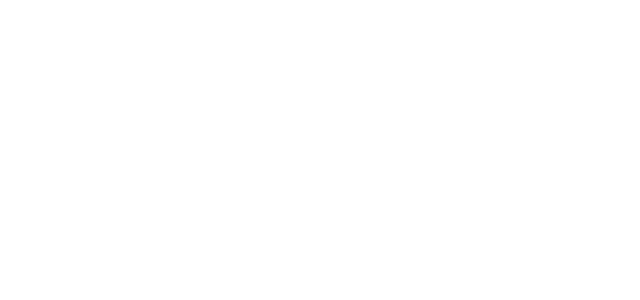
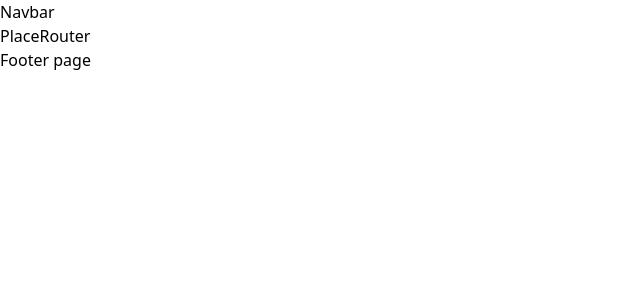
Before and after one commit to SHANIB-C-K/Travel-management-system, a React (Vite) app in the folder Client/: page /places in a window 1280 px wide. Before the commit this address had no page. Shown: the top 300 px of the page, without its empty margins (0-640 px from the left). Built offline with nearby package versions, Linux system fonts and the light colour scheme.

Commit message:
Routes created

```diff
--- a/Client/src/App.jsx
+++ b/Client/src/App.jsx
@@ -1,7 +1,13 @@
 // importing section
 import React from "react";
 import { BrowserRouter, Routes, Route } from "react-router-dom";
+import Layout from "./pages/Layout";
 import HomeScreen from "./pages/HomeScreen";
+import About from "./pages/About";
+import Blogs from "./pages/Blogs";
+import BlogDetails from "./pages/BlogDetails";
+import PlaceRouter from "./pages/Placerouter";
+import NotFound from "./pages/NotFound";
 
 const App = () => {
   return (
@@ -9,7 +15,14 @@
       {/* Router creating section */}
       <BrowserRouter>
         <Routes>
-          <Route path="/" element={<HomeScreen />} />
+          <Route path="/" element={<Layout />}>
+            <Route index element={<HomeScreen />} />
+            <Route path="/about" element={<About />} />
+            <Route path="/blogs" element={<Blogs />} />
+            <Route path="/blogs/:id" element={<BlogDetails />} />
+            <Route path="/places" element={<PlaceRouter />} />
+            <Route path="*" element={<NotFound />} />
+          </Route>
         </Routes>
       </BrowserRouter>
     </>
--- /dev/null
+++ b/Client/src/components/Footer/Footer.jsx
@@ -0,0 +1,11 @@
+import React from "react";
+
+const Footer = () => {
+  return (
+    <>
+      <div>Footer page</div>
+    </>
+  );
+};
+
+export default Footer;
--- a/Client/src/pages/HomeScreen.jsx
+++ b/Client/src/pages/HomeScreen.jsx
@@ -3,9 +3,7 @@
 const HomeScreen = () => {
   return (
     <>
-      <div className="h-screen w-screen flex flex-col items-center justify-center">
-        <h1>Home screen</h1>
-      </div>
+      <h1>Home screen</h1>
     </>
   );
 };
--- a/Client/src/pages/Layout.jsx
+++ b/Client/src/pages/Layout.jsx
@@ -1,7 +1,8 @@
 // importing section
 import React from "react";
 import { Outlet } from "react-router-dom";
-import NavBar from "../components/NavBar";
+import NavBar from "../components/Navbar/NavBar";
+import Footer from "./../components/Footer/Footer";
 
 const Layout = () => {
   return (
@@ -9,6 +10,7 @@
       {/* navbar component */}
       <NavBar />
       <Outlet />
+      <Footer />
     </>
   );
 };
--- /dev/null
+++ b/Client/src/pages/PlaceRouter.jsx
@@ -0,0 +1,11 @@
+import React from 'react'
+
+const PlaceRouter = () => {
+  return (
+    <>
+     <div>PlaceRouter</div>
+    </>
+  )
+}
+
+export default PlaceRouter
```
Also changed, not shown: Client/src/components/Navbar/NavBar.jsx (renamed from Client/src/components/NavBar.jsx).
